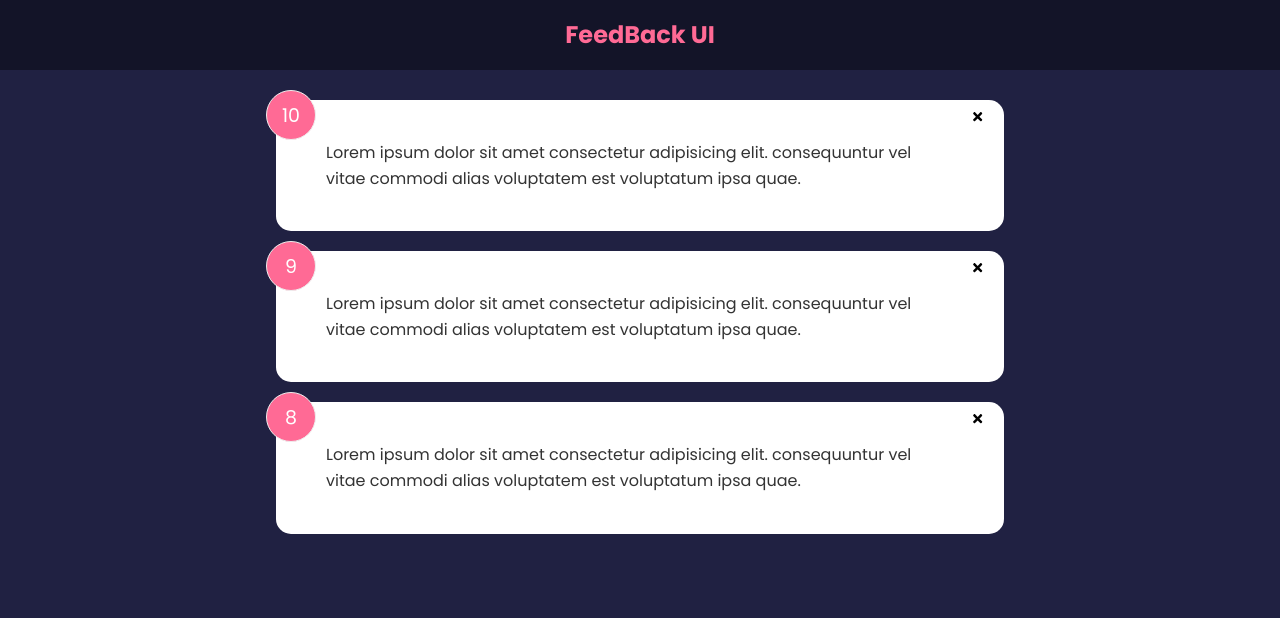
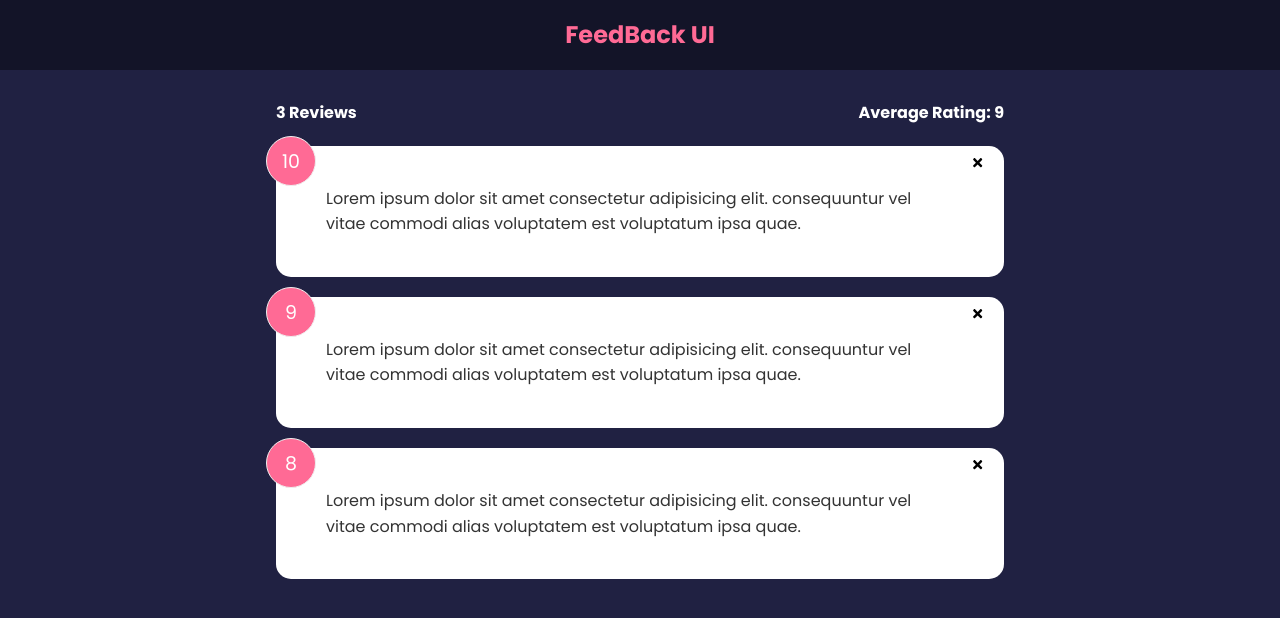
Before and after one commit to GUchechi/G-FeebBack-App, a React (Create React App) app: page / in a window 1280 px wide. Shown: the top 618 px of the page. Built offline with nearby package versions, Linux system fonts and the light colour scheme; the HTML template or start-up script is replaced by a standard one.

Commit message:
added feedback stats

```diff
--- a/src/App.js
+++ b/src/App.js
@@ -1,6 +1,7 @@
 import { useState } from "react";
 import "./App.css";
 import FeedbackList from "./components/FeedbackList";
+import FeedbackStats from "./components/FeedbackStats";
 import Header from "./components/Header";
 import FeedbackData from "./data/FeedbackData";
 
@@ -17,6 +18,7 @@
     <>
       <Header />
       <div className="container">
+        <FeedbackStats feedback={feedback} />
         <FeedbackList feedback={feedback} handleDelete={deleteFeedback} />
       </div>
     </>
--- /dev/null
+++ b/src/components/FeedbackStats.jsx
@@ -0,0 +1,26 @@
+import React from "react";
+import PropTypes from "prop-types";
+
+const FeedbackStats = ({ feedback }) => {
+  // Calculate ratings Average
+
+  let average =
+    feedback.reduce((acc, cur) => {
+      return acc + cur.rating;
+    }, 0) / feedback.length;
+
+  average = average.toFixed(0).replace(/[.,]0$/, "");
+
+  return (
+    <div className="feedback-stats">
+      <h4>{feedback.length} Reviews</h4>
+      <h4>Average Rating: {isNaN(average) ? 0 : average}</h4>
+    </div>
+  );
+};
+
+FeedbackStats.propTypes = {
+  feedback: PropTypes.array.isRequired,
+};
+
+export default FeedbackStats;
```
